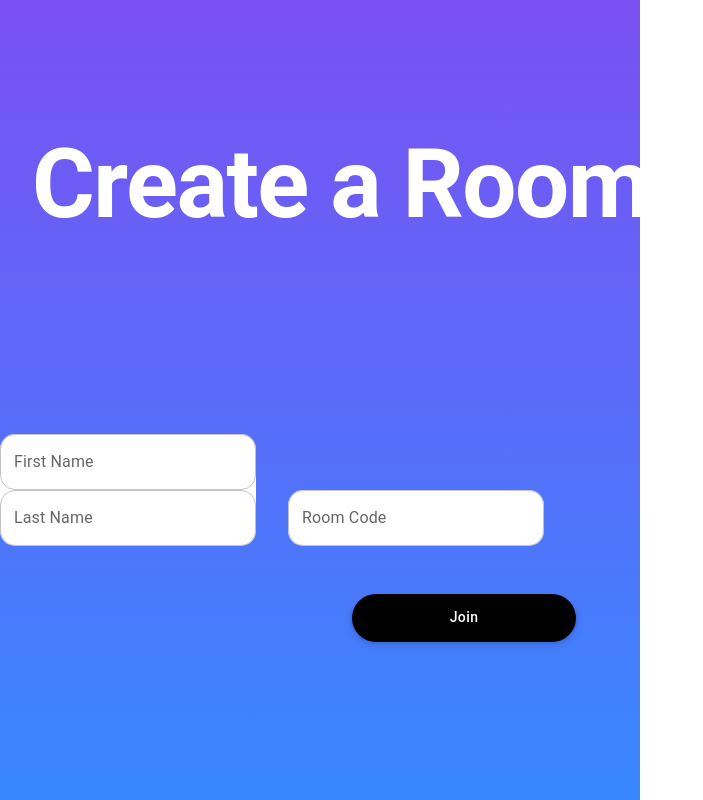
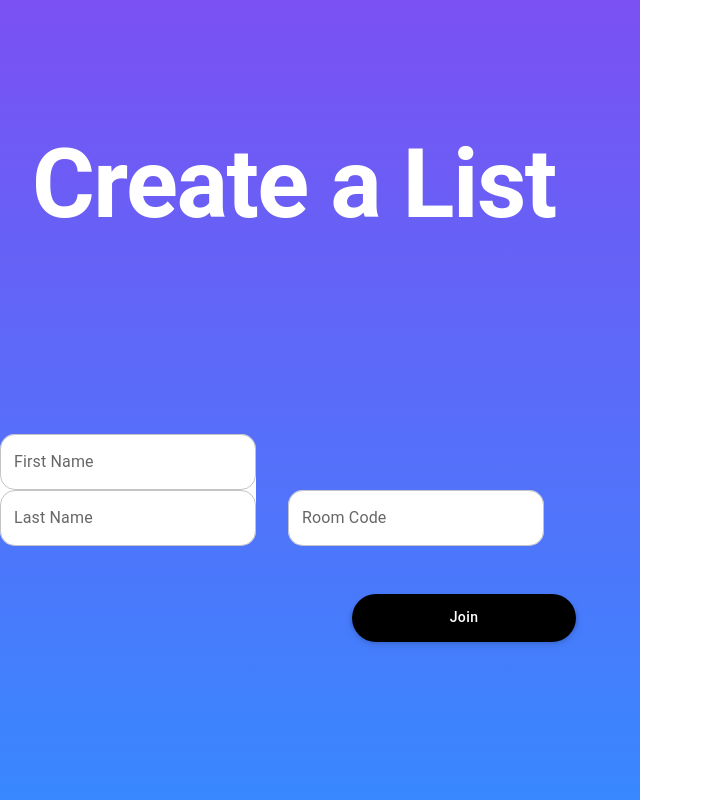
Before and after one commit to samschodron/OfficeHoursWaitingList, a React (Create React App) app in the folder frontend/: page /create-list-page in a window 1280 px wide. Shown: the whole page, without its empty margins (0-703 px from the left). Built offline with nearby package versions, Linux system fonts and the light colour scheme.

Commit message:
progress

```diff
--- a/frontend/src/components/CreateListPage.js
+++ b/frontend/src/components/CreateListPage.js
@@ -11,7 +11,7 @@ const CreateListPage = () => {
         <Box>
             <rect className="background-rect">
                 <Typography className="join-header" variant="h1" component="h1" style={{ fontWeight: 'bold' }} gutterBottom>
-                    Create a Room
+                    Create a List
                 </Typography>
                 <div className="textFieldW">
                     <TextField
```
